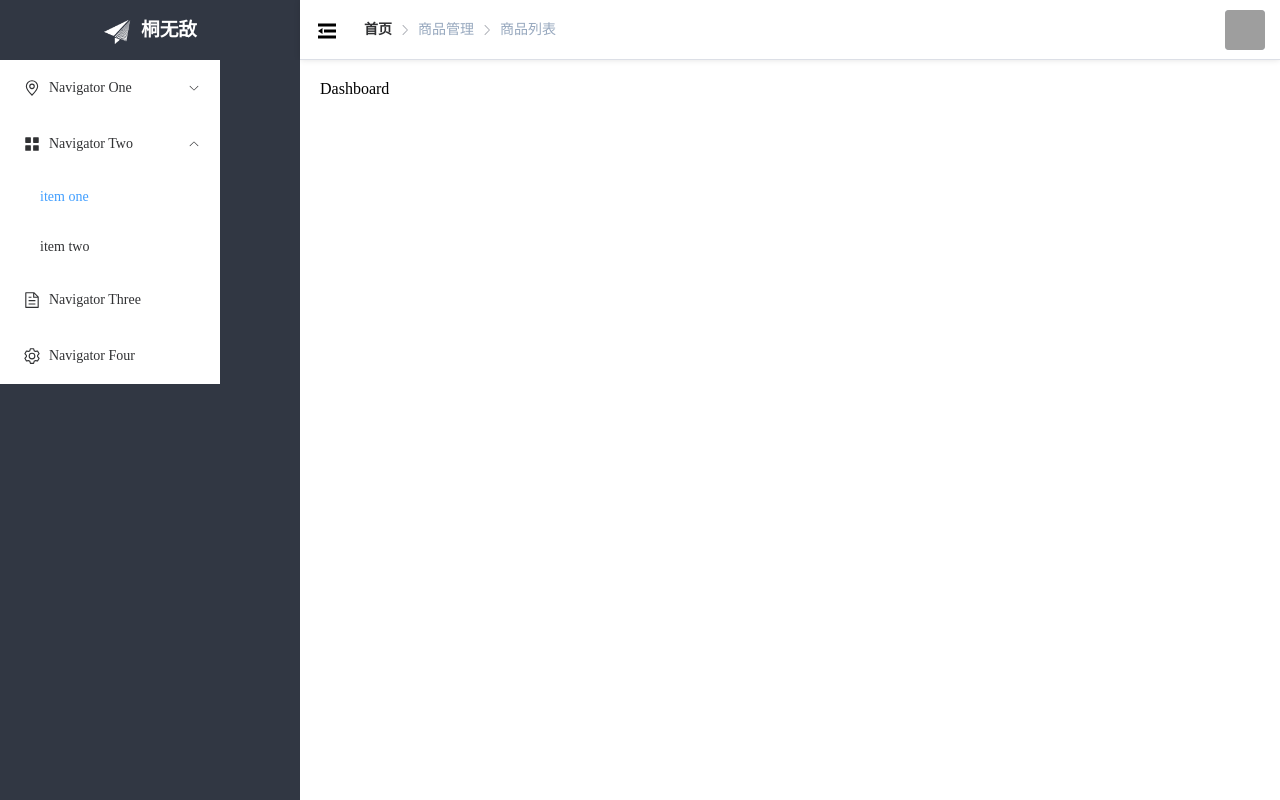
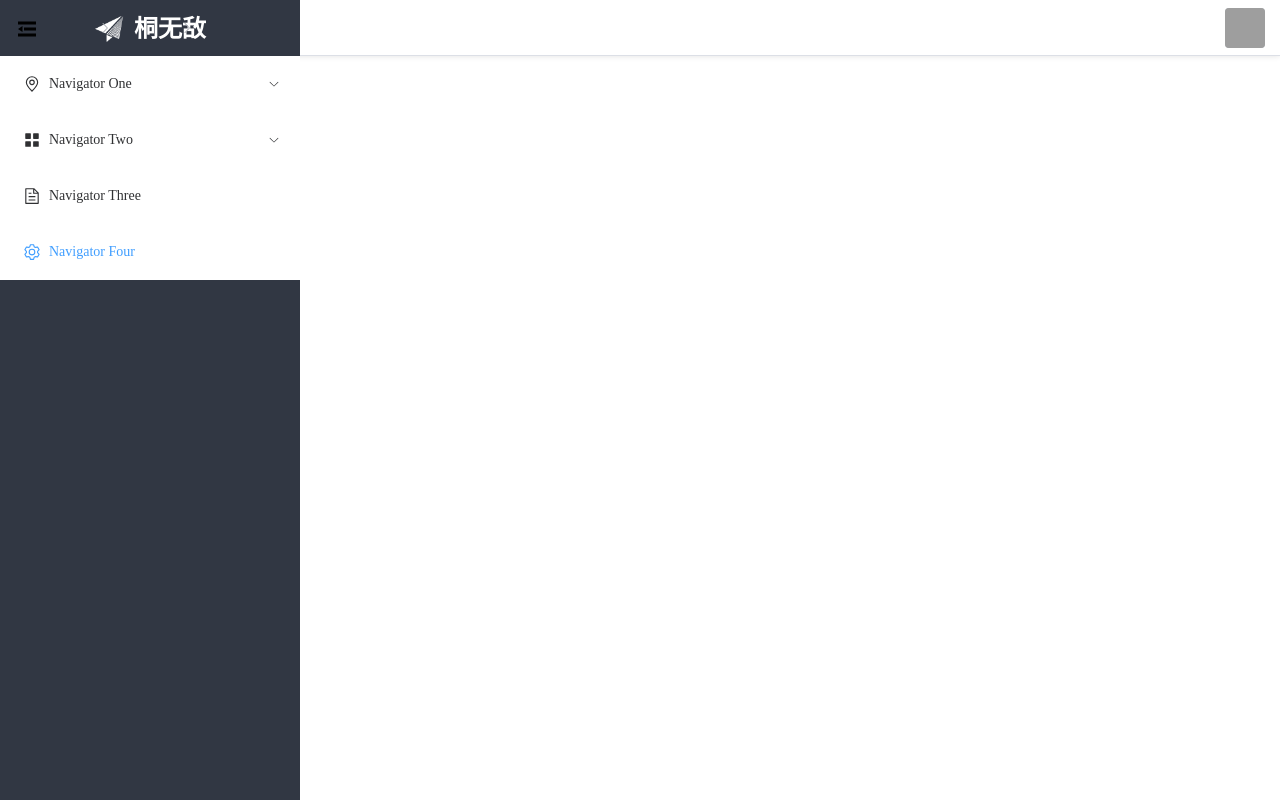
Before and after one commit to tongwudi/vue3-ts-demo, a Vue app: page /dashboard in a window 1280 px wide. Built offline with nearby package versions, Linux system fonts and the light colour scheme; grey boxes are pictures that could not be loaded.

Commit message:
过渡失效问题

```diff
--- a/src/assets/styles/variables.module.scss
+++ b/src/assets/styles/variables.module.scss
@@ -1,6 +1,6 @@
 // 宽高
-$navHeight: 60px;
-$menuWidth: 220px;
+$navHeight: 56px;
+$menuOpenWidth: 210px;
 
 
 // 文字颜色
@@ -17,7 +17,7 @@ $menuBgColor: #313743;
 
 :export {
   navHeight: $navHeight;
-  menuWidth: $menuWidth;
+  menuOpenWidth: $menuOpenWidth;
   menuTextColor: $menuTextColor;
   menuActiveTextColor: $menuActiveTextColor;
   menuInlineBgColor: $menuInlineBgColor;
--- a/src/layout/components/navbar.vue
+++ b/src/layout/components/navbar.vue
@@ -7,7 +7,6 @@
       </el-icon>
     </div>
 
-    <!-- <el-breadcrumb separator="/"> -->
     <el-breadcrumb :separator-icon="ArrowRight">
       <el-breadcrumb-item :to="{ path: '/' }">首页</el-breadcrumb-item>
       <el-breadcrumb-item>商品管理</el-breadcrumb-item>
--- a/src/layout/components/sidebar.vue
+++ b/src/layout/components/sidebar.vue
@@ -6,7 +6,7 @@
 
   <el-scrollbar>
     <el-menu
-      default-active="2-1"
+      default-active="4"
       :background-color="variables.menuBgColor"
       :text-color="variables.menuTextColor"
       :active-text-color="variables.menuActiveTextColor"
@@ -74,29 +74,24 @@ export default {
 <style lang="scss" scoped>
 .logo {
   display: block;
-  height: $navHeight;
+  height: $navHeight; // 大于等于58会影响transition
   line-height: $navHeight;
   text-align: center;
-  background-color: $menuBgColor;
   img {
-    display: inline-block;
-    height: 28px;
+    height: 30px;
     vertical-align: middle;
   }
   h1 {
     display: inline-block;
     margin-left: 10px;
+    vertical-align: middle;
     color: $menuTextColor;
   }
 }
 .el-scrollbar {
   height: calc(100% - $navHeight);
-  background-color: $menuBgColor;
 }
 .el-menu {
   border-right: 0;
 }
-.el-menu:not(.el-menu--collapse) {
-  width: $menuWidth;
-}
 </style>
--- a/src/layout/index.vue
+++ b/src/layout/index.vue
@@ -1,20 +1,29 @@
 <template>
-  <el-container class="home">
+  <!-- <el-container class="home"> -->
+  <div class="home">
     <!-- <div v-show="device === 'mobile' && isCollapse"></div> -->
-    <el-aside :width="isCollapse ? '64px' : variables.menuWidth">
+    <el-aside :width="menuWidth">
       <sidebar />
     </el-aside>
-    <el-container direction="vertical">
+
+    <!-- <el-container
+      direction="vertical"
+      class="container"
+      :style="{ marginLeft: menuWidth }"
+    > -->
+    <div class="container" :style="{ marginLeft: menuWidth }">
       <navbar />
       <el-main>
         <router-view></router-view>
       </el-main>
-    </el-container>
-  </el-container>
+    </div>
+    <!-- </el-container> -->
+  </div>
+  <!-- </el-container> -->
 </template>
 
 <script lang="ts" setup>
-import { computed, watch, watchEffect } from 'vue'
+import { ref, computed, watch, watchEffect } from 'vue'
 import { useStore } from 'vuex'
 import { useWindowSize } from '@vueuse/core'
 import sidebar from './components/sidebar.vue'
@@ -25,12 +34,21 @@ const store = useStore()
 const isCollapse = computed(() => store.state.isCollapse)
 const device = computed(() => store.state.app.device)
 
-const { width } = useWindowSize()
-const WIDTH = 990
+let menuWidth = ref('')
+watch(
+  isCollapse,
+  (val) => {
+    menuWidth.value = val ? '64px' : variables.menuOpenWidth
+  },
+  { immediate: true }
+)
 
 watch(device, (val) => {
   store.commit('toggleCollapse', val === 'mobile')
 })
+
+const { width } = useWindowSize()
+const WIDTH = 990
 
 watchEffect(() => {
   if (width.value <= WIDTH) {
@@ -46,7 +64,17 @@ watchEffect(() => {
   height: 100%;
 }
 .el-aside {
-  transition: width 0.25s;
-  overflow: hidden;
+  background-color: $menuBgColor;
+  transition: width 0.2s;
+  position: fixed;
+  top: 0;
+  bottom: 0;
+  left: 0;
+  // overflow: hidden;
+  // z-index: 1001;
+}
+.container {
+  // flex: 1;
+  transition: margin-left 0.2s;
 }
 </style>
```
